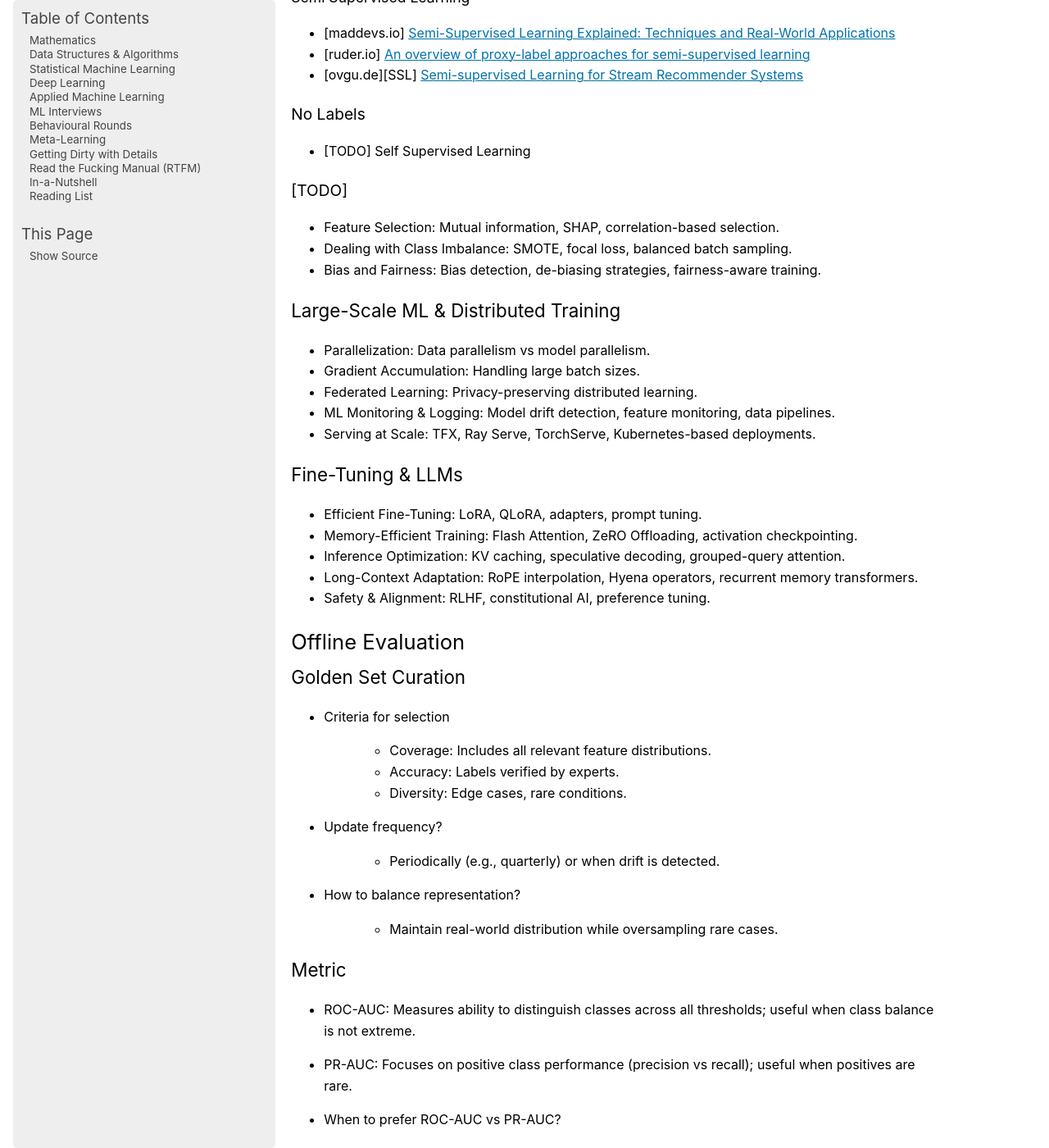
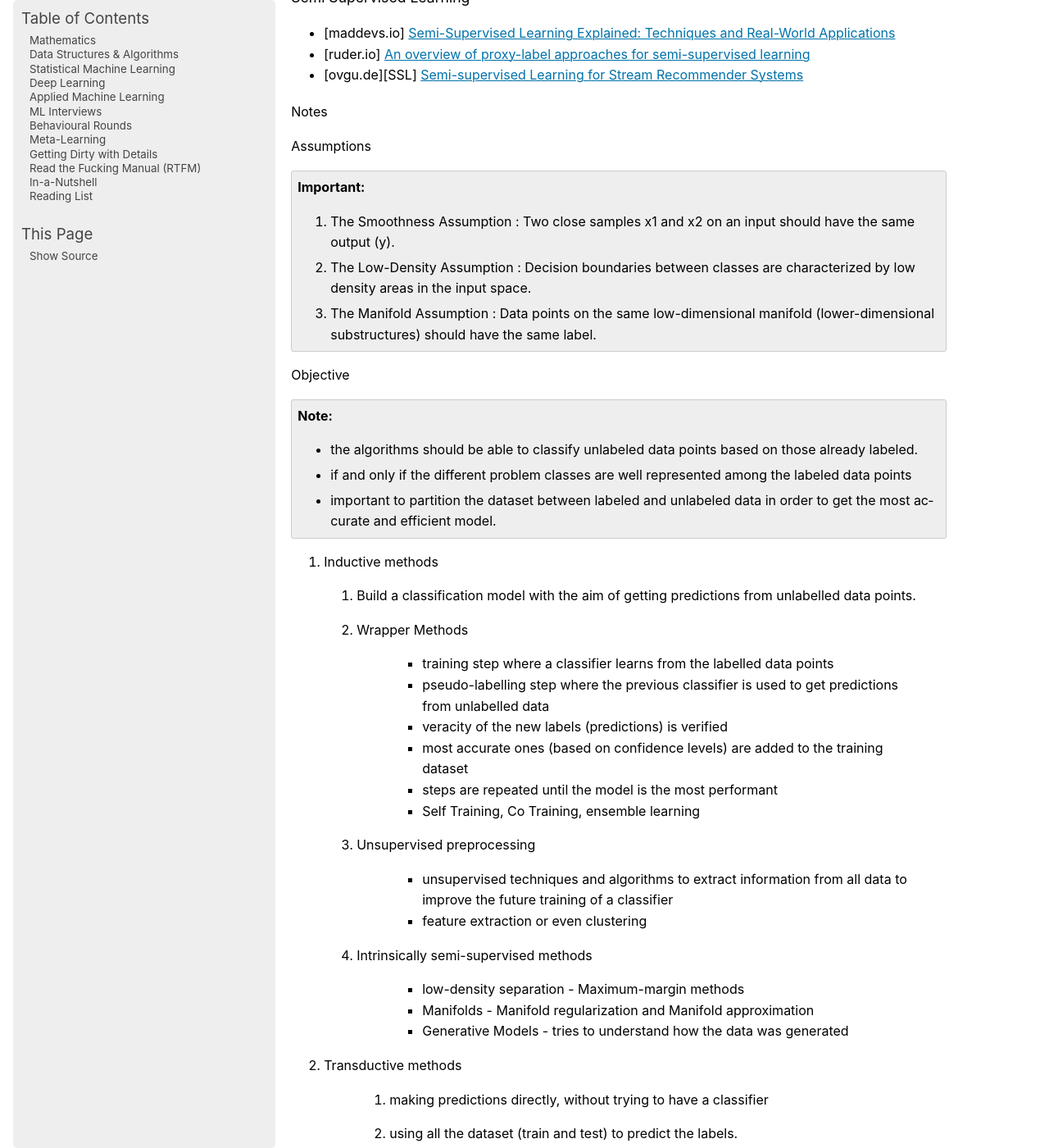
Before and after one commit to uselesstechjunks/leetcode, a Sphinx documentation site: the page built from docs/source/applied/practical/index.rst, in a window 1280 px wide and 1400 px high, scrolled down 3117 px. Shown: the whole window at 82% size. Built offline with Sphinx 7.4.7, drawn with Linux system fonts in a browser that asks for light colours; pages that are not in the unit, such as notebooks, are missing from menus; some of the changed text lies outside the part shown.

Commit message:
Update index.rst

```diff
--- a/docs/source/applied/practical/index.rst
+++ b/docs/source/applied/practical/index.rst
@@ -111,6 +111,71 @@ Semi Supervised Learning
 * [ruder.io] `An overview of proxy-label approaches for semi-supervised learning <https://www.ruder.io/semi-supervised/>`_
 * [ovgu.de][SSL] `Semi-supervised Learning for Stream Recommender Systems <https://kmd.cs.ovgu.de/pub/matuszyk/Semi-supervised-Learning-for-Stream-Recommender-Systems.pdf>`_
 
+Notes
+"""""""""""""""""""""""""""""""""""""""""""""""""""""""""""""""""""""""
+Assumptions
+
+.. important::
+   1. The Smoothness Assumption : Two close samples x1 and x2 on an input should have the same output (y).
+   2. The Low-Density Assumption : Decision boundaries between classes are characterized by low density areas in the input space.
+   3. The Manifold Assumption : Data points on the same low-dimensional manifold (lower-dimensional substructures) should have the same label.
+
+Objective
+
+.. note::
+   - the algorithms should be able to classify unlabeled data points based on those already labeled.
+   - if and only if the different problem classes are well represented among the labeled data points
+   - important to partition the dataset between labeled and unlabeled data in order to get the most accurate and efficient model.
+
+#. Inductive methods
+
+   #. Build a classification model with the aim of getting predictions from unlabelled data points.
+   #. Wrapper Methods
+
+   	- training step where a classifier learns from the labelled data points
+   	- pseudo-labelling step where the previous classifier is used to get predictions from unlabelled data
+   	- veracity of the new labels (predictions) is verified
+   	- most accurate ones (based on confidence levels) are added to the training dataset
+   	- steps are repeated until the model is the most performant
+   	- Self Training, Co Training, ensemble learning
+
+   #. Unsupervised preprocessing
+
+   	- unsupervised techniques and algorithms to extract information from all data to improve the future training of a classifier
+   	- feature extraction or even clustering
+
+   #. Intrinsically semi-supervised methods
+
+   	- low-density separation - Maximum-margin methods
+   	- Manifolds - Manifold regularization and Manifold approximation
+   	- Generative Models - tries to understand how the data was generated
+
+#. Transductive methods
+
+      #. making predictions directly, without trying to have a classifier
+      #. using all the dataset (train and test) to predict the labels.
+      #. Graph-Based Methods
+
+         #. Transductive methods typically define a graph over all data points, both labelled and unlabelled, encoding the pairwise similarity of data points with possibly weighted edges
+   	   #. an objective function is optimized by looking if labelled data are correctly classify and
+   	   #. if similar data points are in the right place.
+
+Active Learning
+^^^^^^^^^^^^^^^^^^^^^^^^^^^^^^^^^^^^^^^^^^^^^^^^^^^^^^^^^^^^^^^^^^^^^^^
+* [burrsettles.com] `Active Learning Literature Survey <https://burrsettles.com/pub/settles.activelearning.pdf>`_
+
+Notes
+"""""""""""""""""""""""""""""""""""""""""""""""""""""""""""""""""""""""
+- extension of semi-supervised learning
+- determining and choosing high potential unlabelled data that would make the model more efficient
+- these data points are labelled and the classifier gains accuracy.
+
+How to detect informative unlabelled data points?
+
+	#. Uncertainty : label the samples for which the model is least confident in its predictions.
+	#. Variety/Diversity : select samples that are as diverse as possible to best cover the entire input space.
+	#. Model Improvement : select the samples that will improve the performance of the model (lower loss function).
+
 No Labels
 -----------------------------------------------------------------------
 * [TODO] Self Supervised Learning
```
